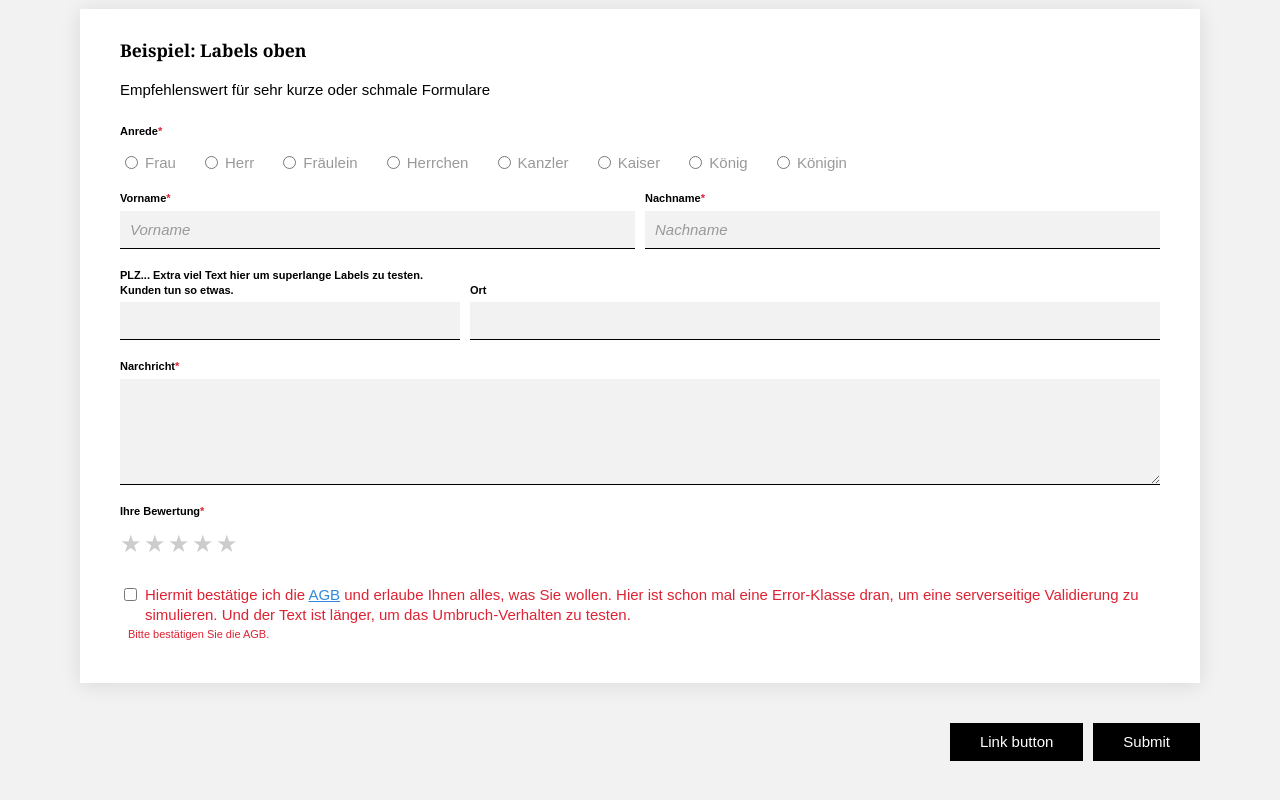
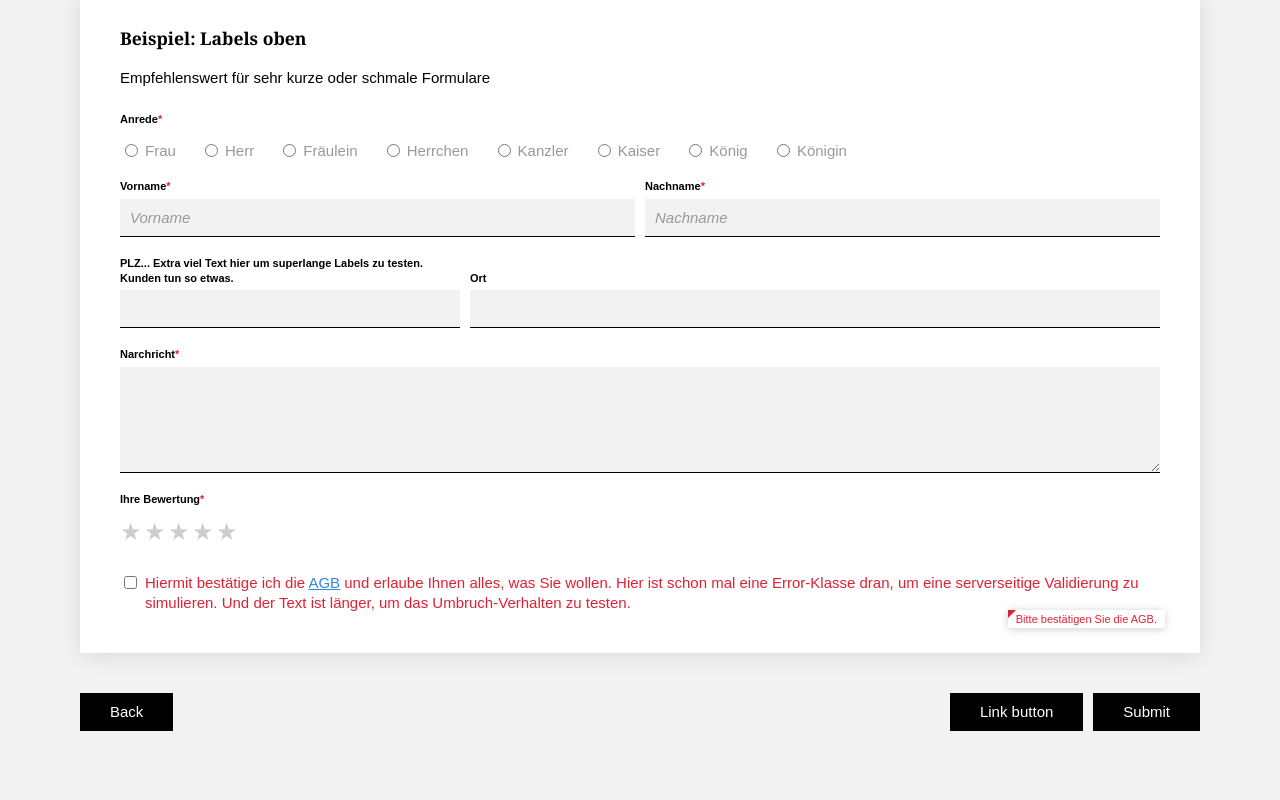
Before and after one commit to levito/S2-Boilerplate-Forms, a plain HTML site: page forms-experiments2.html in a window 1280 px wide. Shown: the part 1534-2334 px from the top of the page. Drawn offline with Linux system fonts and the light colour scheme; files whose address does not match are found by name.

Commit message:
better error styling, back/forth buttons with forth first in markup

```diff
--- a/extensions/forms-experiments2.less
+++ b/extensions/forms-experiments2.less
@@ -210,10 +210,26 @@ fieldset {
 			&:hover {
 				color: @errorcolor;
 			}
+			@media screen and (min-width:481px) {
+				position: absolute;
+				z-index: 1;
+				bottom: -5px;
+				right: -5px;
+				box-shadow: 0 1px 8px rgba(0,0,0,.2);
+				&:after {
+					content: "";
+					position: absolute;
+					top: 0;
+					left: 0;
+					border: 4px solid @errorcolor;
+					border-bottom-color: transparent;
+					border-right-color: transparent;
+				}
+			}
 		}
 	}
 	.ticks {
-		#restoreFontsize();
+		#restoreFontsize;
 		display: block;
 		label { // use with .formitem
 			#transition;
@@ -237,7 +253,6 @@ fieldset {
 		}
 		label.error {
 			display: block;
-			padding: 0;
 		}
 	}
 	.rating {
@@ -372,11 +387,21 @@ fieldset {
 			&:hover {
 				background: #6af;
 			}
+			&:active {
+				#transition(none);
+				background: #38d;
+				color: #fff;
+			}
 		}
 		&.checked + span {
 			background: #38d;
 			&:hover {
 				background: #6af;
+			}
+			&:active {
+				#transition(none);
+				background: #38d;
+				color: #fff;
 			}
 		}
 	}
@@ -386,4 +411,12 @@ fieldset {
 	#removeWhitespace;
 	text-align: right;
 	margin: 0 -10px 20px 0;
+	overflow: hidden; // as a simple clearfix
+	.forth {
+		float: right;
+	}
+	.back {
+		overflow: hidden; // as float filler
+		text-align: left;
+	}
 }
--- a/forms-experiments2.html
+++ b/forms-experiments2.html
@@ -281,8 +281,13 @@
 		</fieldset>
 
 		<div class="buttons">
-			<a href="javascript://" class="button">Link button</a>
-			<button class="button">Submit</button>
+			<div class="forth">
+				<a href="javascript://" class="button">Link button</a>
+				<button class="button">Submit</button>
+			</div>
+			<div class="back">
+				<button class="button" name="back">Back</button>
+			</div>
 		</div>
 	</form>
 
```
